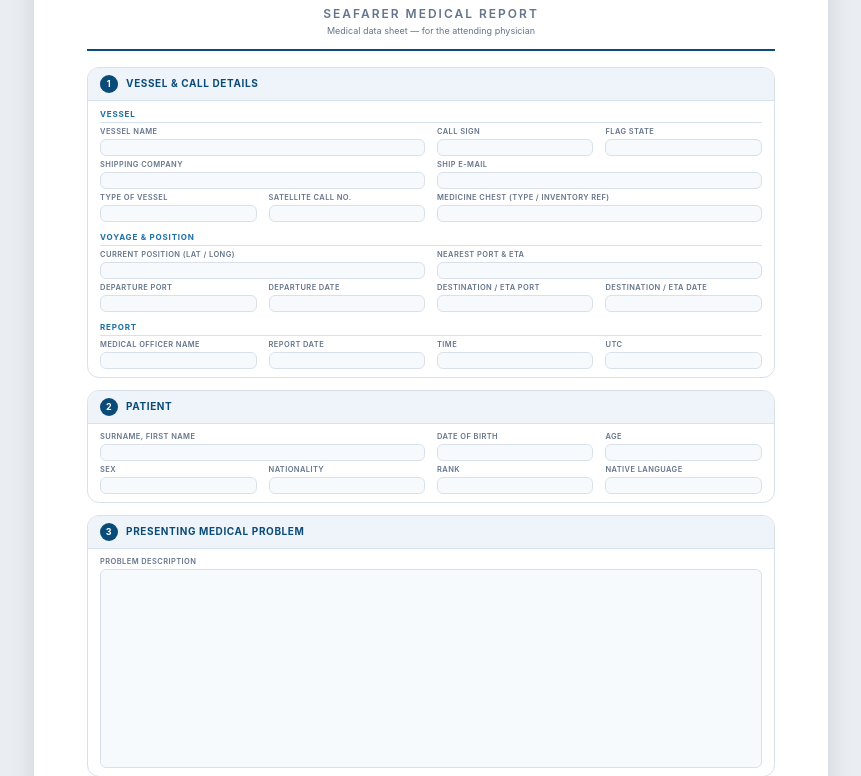
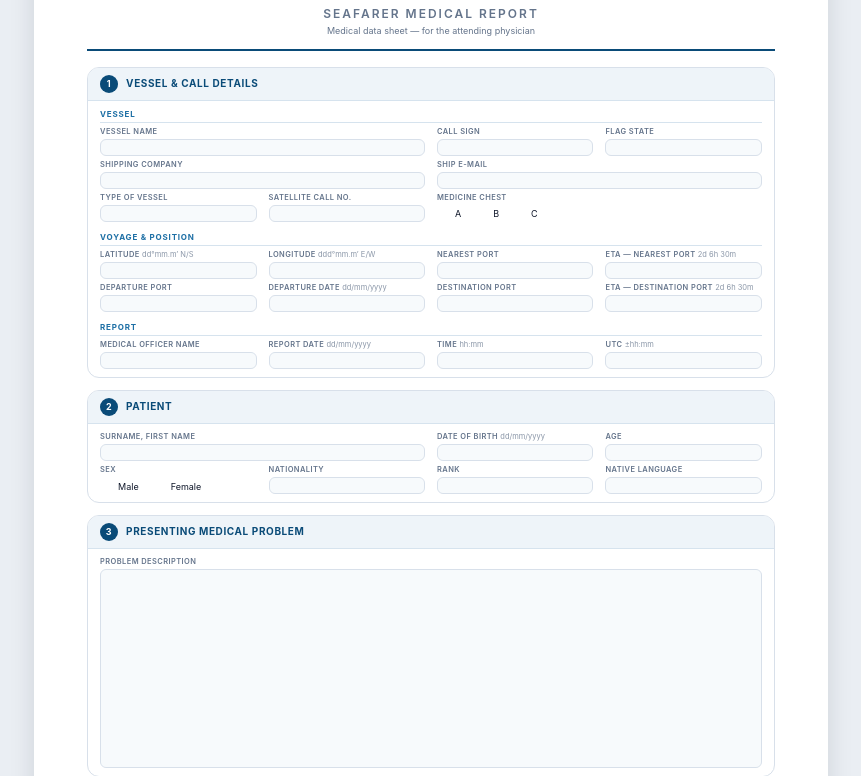
Before and after one commit to radenir/marina-api, a Python web app: template public/templates/seafarer-medical-report.html in a window 1280 px wide. Shown: the part 167-943 px from the top of the page, without its empty margins (209-1070 px from the left). Run offline with Jinja, Linux system fonts and the light colour scheme; the template is opened without the code that fills it, so the values that code supplies are empty.

Commit message:
refine(forms): seafarer report field updates
- Drop "TMAS" → "for the attending physician"; remove IMO/persons-on-board.
- Group Section 1 into Vessel / Voyage & Position / Report sub-headers.
- Medicine chest → A/B/C radio; Sex → Male/Female radio.
- Consciousness (AVPU) single-select radios; Pain scale plain field; add M-EWS score.
- Vital signs as one compact 8-across row; AVPU/GCS/M-EWS/Pain on one line.
- Split position into Latitude/Longitude; split nearest & destination into
  port + duration ETA (labelled ETA — NEAREST/DESTINATION PORT).
- Add format hints (dd/mm/yyyy, hh:mm, ±hh:mm, coordinates).
- Section 3 single large Problem description; remove Context section;
  History & Examination split fields; Other Comments (no sign-off); no footer.

```diff
--- a/public/templates/seafarer-medical-report.html
+++ b/public/templates/seafarer-medical-report.html
@@ -143,6 +143,14 @@
     color: var(--muted);
     margin-bottom: 2px;
   }
+  /* lowercase format hint appended to a label, e.g. "dd/mm/yyyy" */
+  .field label .fmt {
+    font-weight: 400;
+    text-transform: none;
+    letter-spacing: 0;
+    color: var(--muted);
+    opacity: 0.75;
+  }
   .box {
     border: 1px solid var(--border);
     background: var(--field);
@@ -284,21 +292,30 @@
         <div class="field span-2"><label>Ship e-mail</label><div class="box" data-field="ship_email" data-type="text"></div></div>
         <div class="field"><label>Type of vessel</label><div class="box" data-field="vessel_type" data-type="text"></div></div>
         <div class="field"><label>Satellite call no.</label><div class="box" data-field="satellite_phone" data-type="text"></div></div>
-        <div class="field span-2"><label>Medicine chest (type / inventory ref)</label><div class="box" data-field="medicine_chest" data-type="text"></div></div>
+        <div class="field span-2">
+          <label>Medicine chest</label>
+          <div class="checks" style="margin-top:5px">
+            <span class="check"><span class="tick" data-field="medicine_chest" data-type="radio" data-value="A"></span> A</span>
+            <span class="check"><span class="tick" data-field="medicine_chest" data-type="radio" data-value="B"></span> B</span>
+            <span class="check"><span class="tick" data-field="medicine_chest" data-type="radio" data-value="C"></span> C</span>
+          </div>
+        </div>
 
         <div class="subhead">Voyage &amp; Position</div>
-        <div class="field span-2"><label>Current position (lat / long)</label><div class="box" data-field="position" data-type="text"></div></div>
-        <div class="field span-2"><label>Nearest port &amp; ETA</label><div class="box" data-field="nearest_port" data-type="text"></div></div>
+        <div class="field"><label>Latitude <span class="fmt">dd°mm.m′ N/S</span></label><div class="box" data-field="latitude" data-type="text"></div></div>
+        <div class="field"><label>Longitude <span class="fmt">ddd°mm.m′ E/W</span></label><div class="box" data-field="longitude" data-type="text"></div></div>
+        <div class="field"><label>Nearest port</label><div class="box" data-field="nearest_port" data-type="text"></div></div>
+        <div class="field"><label>ETA — nearest port <span class="fmt">2d 6h 30m</span></label><div class="box" data-field="nearest_eta" data-type="text"></div></div>
         <div class="field"><label>Departure port</label><div class="box" data-field="departure_port" data-type="text"></div></div>
-        <div class="field"><label>Departure date</label><div class="box" data-field="departure_date" data-type="text"></div></div>
-        <div class="field"><label>Destination / ETA port</label><div class="box" data-field="arrival_port" data-type="text"></div></div>
-        <div class="field"><label>Destination / ETA date</label><div class="box" data-field="arrival_date" data-type="text"></div></div>
+        <div class="field"><label>Departure date <span class="fmt">dd/mm/yyyy</span></label><div class="box" data-field="departure_date" data-type="text"></div></div>
+        <div class="field"><label>Destination port</label><div class="box" data-field="arrival_port" data-type="text"></div></div>
+        <div class="field"><label>ETA — destination port <span class="fmt">2d 6h 30m</span></label><div class="box" data-field="arrival_eta" data-type="text"></div></div>
 
         <div class="subhead">Report</div>
         <div class="field"><label>Medical officer name</label><div class="box" data-field="medical_officer" data-type="text"></div></div>
-        <div class="field"><label>Report date</label><div class="box" data-field="report_date" data-type="text"></div></div>
-        <div class="field"><label>Time</label><div class="box" data-field="report_time" data-type="text"></div></div>
-        <div class="field"><label>UTC</label><div class="box" data-field="report_utc" data-type="text"></div></div>
+        <div class="field"><label>Report date <span class="fmt">dd/mm/yyyy</span></label><div class="box" data-field="report_date" data-type="text"></div></div>
+        <div class="field"><label>Time <span class="fmt">hh:mm</span></label><div class="box" data-field="report_time" data-type="text"></div></div>
+        <div class="field"><label>UTC <span class="fmt">±hh:mm</span></label><div class="box" data-field="report_utc" data-type="text"></div></div>
       </div>
     </div>
   </section>
@@ -309,9 +326,15 @@
     <div class="section-body">
       <div class="grid cols-4">
         <div class="field span-2"><label>Surname, first name</label><div class="box" data-field="patient_name" data-type="text"></div></div>
-        <div class="field"><label>Date of birth</label><div class="box" data-field="dob" data-type="text"></div></div>
+        <div class="field"><label>Date of birth <span class="fmt">dd/mm/yyyy</span></label><div class="box" data-field="dob" data-type="text"></div></div>
         <div class="field"><label>Age</label><div class="box" data-field="age" data-type="text"></div></div>
-        <div class="field"><label>Sex</label><div class="box" data-field="sex" data-type="text"></div></div>
+        <div class="field">
+          <label>Sex</label>
+          <div class="checks" style="margin-top:5px">
+            <span class="check"><span class="tick" data-field="sex" data-type="radio" data-value="male"></span> Male</span>
+            <span class="check"><span class="tick" data-field="sex" data-type="radio" data-value="female"></span> Female</span>
+          </div>
+        </div>
         <div class="field"><label>Nationality</label><div class="box" data-field="nationality" data-type="text"></div></div>
         <div class="field"><label>Rank</label><div class="box" data-field="rank" data-type="text"></div></div>
         <div class="field"><label>Native language</label><div class="box" data-field="language" data-type="text"></div></div>
```
Also changed, not shown: 1 other file.
